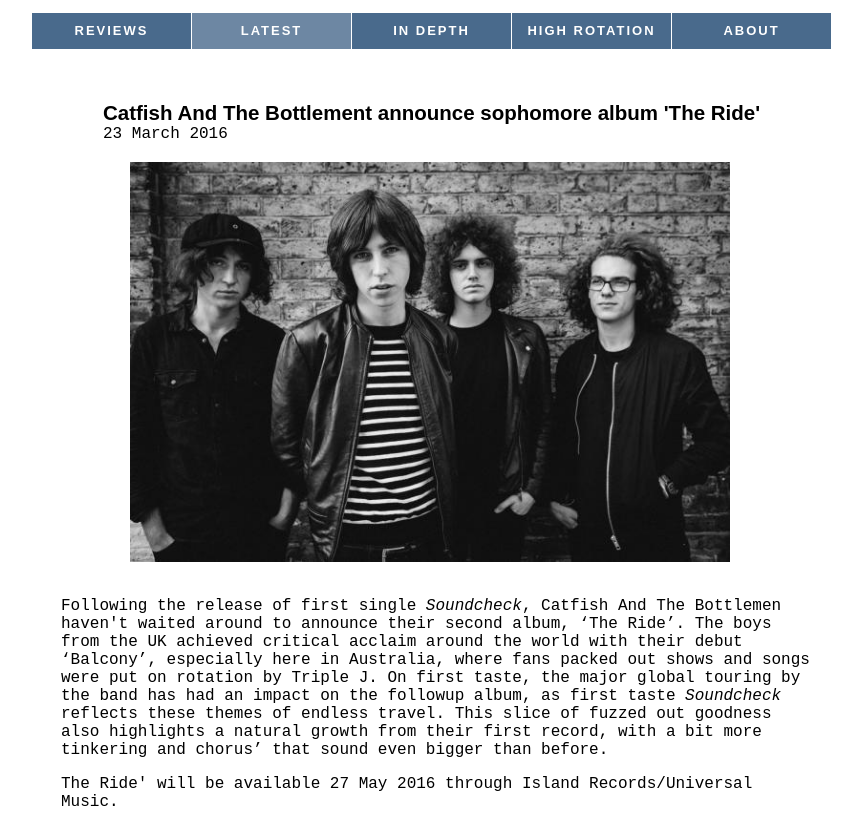
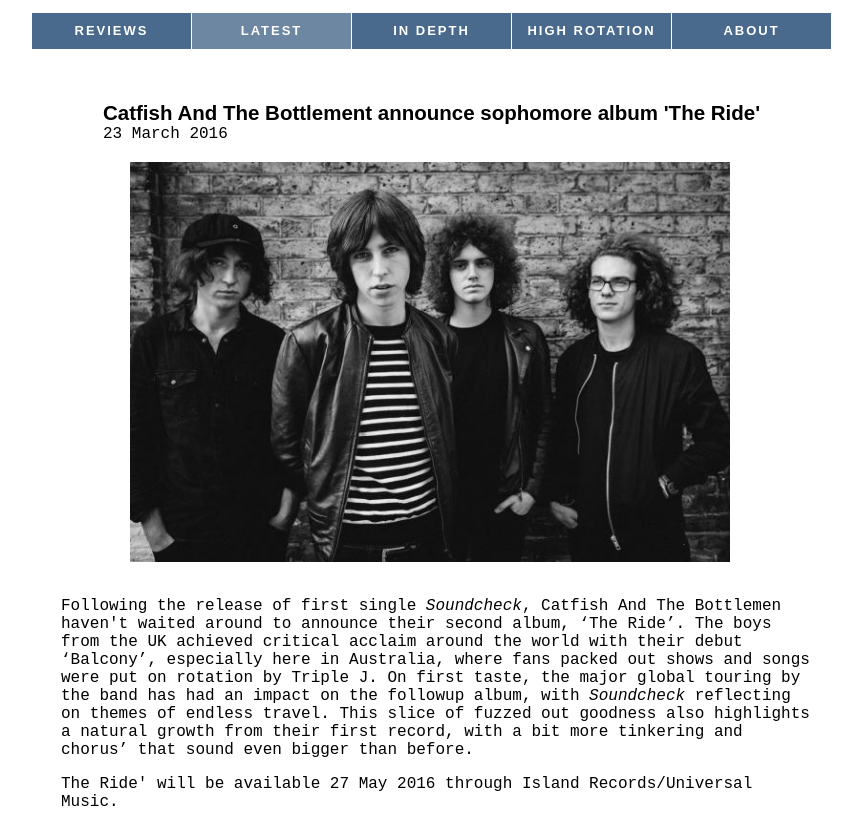
Before and after one commit to highrotations/highrotations.github.io, a plain HTML site: page catfish-theride.html in a window 1280 px wide. Shown: the part 208-1024 px from the top of the page, without its empty margins (199-1061 px from the left). Drawn offline with Linux system fonts and the light colour scheme.

Commit message:
Update catfish-theride.html

```diff
--- a/catfish-theride.html
+++ b/catfish-theride.html
@@ -45,7 +45,7 @@
     <table style="margin-top: -30px">
 
         <tr>
-    <td style="width: 750px; padding-right: 30px"><p>Following the release of first single <i>Soundcheck</i>, Catfish And The Bottlemen haven't waited around to announce their second album, ‘The Ride’. The boys from the UK achieved critical acclaim around the world with their debut ‘Balcony’, especially here in Australia, where fans packed out shows and songs were put on rotation by Triple J. On first taste, the major global touring by the band has had an impact on the followup album, as first taste <i>Soundcheck</i> reflects these themes of endless travel. This slice of fuzzed out goodness also highlights a natural growth from their first record, with a bit more tinkering and chorus’ that sound even bigger than before.
+    <td style="width: 750px; padding-right: 30px"><p>Following the release of first single <i>Soundcheck</i>, Catfish And The Bottlemen haven't waited around to announce their second album, ‘The Ride’. The boys from the UK achieved critical acclaim around the world with their debut ‘Balcony’, especially here in Australia, where fans packed out shows and songs were put on rotation by Triple J. On first taste, the major global touring by the band has had an impact on the followup album, with <i>Soundcheck</i> reflecting on themes of endless travel. This slice of fuzzed out goodness also highlights a natural growth from their first record, with a bit more tinkering and chorus’ that sound even bigger than before.
 </p><p>The Ride' will be available 27 May 2016 through Island Records/Universal Music.</p>
    </td>
     </tr>
```
